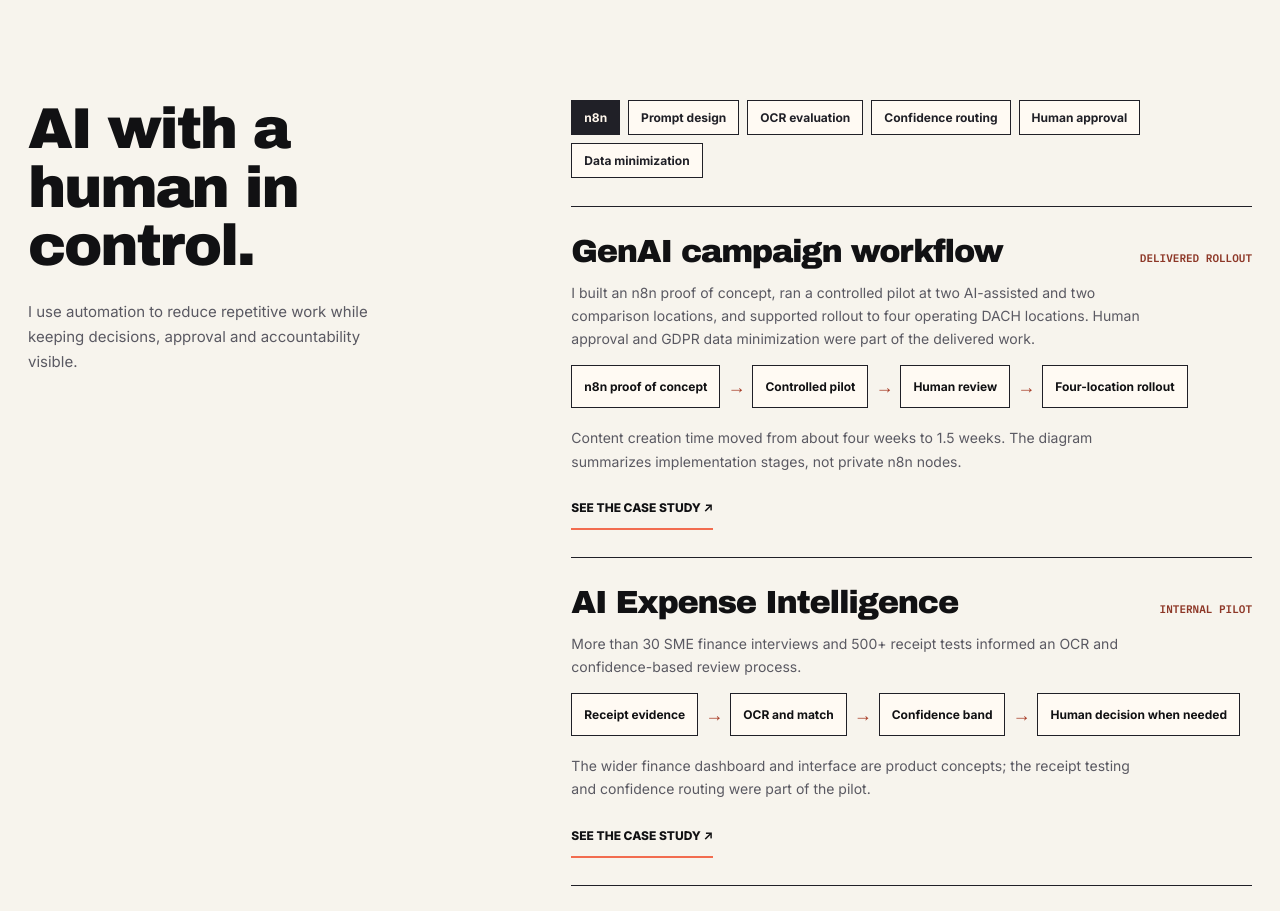
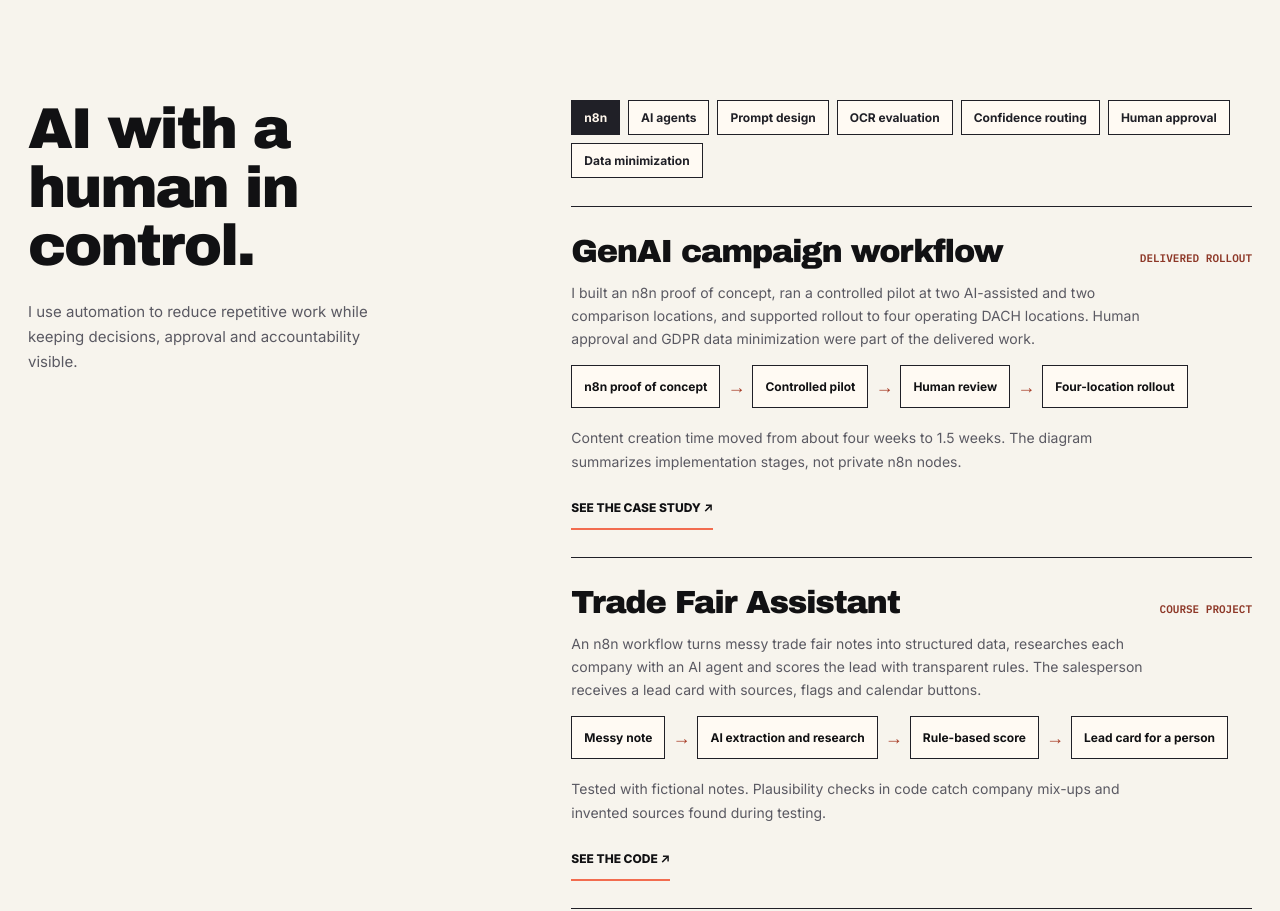
Before and after one commit to SittanBon/sittanbon.github.io, a plain HTML site: page skills.html in a window 1280 px wide. Shown: the part 770-1681 px from the top of the page. Drawn offline with Linux system fonts and the light colour scheme.

Commit message:
Add Trade Fair Assistant build and skills proof
Co-Authored-By: Claude Opus 5.5 <noreply@anthropic.com>
Claude-Session: https://claude.ai/code/session_0178pN3YFZrStRMDxNomwBrS

```diff
--- a/skills.html
+++ b/skills.html
@@ -104,8 +104,9 @@
   <section class="skills-section" id="ai-workflows" aria-labelledby="ai-skills-title"><div class="wrap skills-section-inner">
     <div class="skills-section-title"><h2 id="ai-skills-title">AI with a human in control.</h2><p>I use automation to reduce repetitive work while keeping decisions, approval and accountability visible.</p></div>
     <div class="skills-section-body">
-      <ul class="skills-tool-line" aria-label="AI workflow skills"><li class="featured">n8n</li><li>Prompt design</li><li>OCR evaluation</li><li>Confidence routing</li><li>Human approval</li><li>Data minimization</li></ul>
+      <ul class="skills-tool-line" aria-label="AI workflow skills"><li class="featured">n8n</li><li>AI agents</li><li>Prompt design</li><li>OCR evaluation</li><li>Confidence routing</li><li>Human approval</li><li>Data minimization</li></ul>
       <article class="skills-proof"><div class="skills-proof-top"><h3>GenAI campaign workflow</h3><span class="skills-proof-label">Delivered rollout</span></div><p>I built an n8n proof of concept, ran a controlled pilot at two AI-assisted and two comparison locations, and supported rollout to four operating DACH locations. Human approval and GDPR data minimization were part of the delivered work.</p><ol class="skills-flow" aria-label="Implementation path"><li><span>n8n proof of concept</span></li><li><span>Controlled pilot</span></li><li><span>Human review</span></li><li><span>Four-location rollout</span></li></ol><p class="skills-note">Content creation time moved from about four weeks to 1.5 weeks. The diagram summarizes implementation stages, not private n8n nodes.</p><a href="genai-workflow-case-study.html">See the case study ↗</a></article>
+      <article class="skills-proof"><div class="skills-proof-top"><h3>Trade Fair Assistant</h3><span class="skills-proof-label">Course project</span></div><p>An n8n workflow turns messy trade fair notes into structured data, researches each company with an AI agent and scores the lead with transparent rules. The salesperson receives a lead card with sources, flags and calendar buttons.</p><ol class="skills-flow" aria-label="Lead workflow"><li><span>Messy note</span></li><li><span>AI extraction and research</span></li><li><span>Rule-based score</span></li><li><span>Lead card for a person</span></li></ol><p class="skills-note">Tested with fictional notes. Plausibility checks in code catch company mix-ups and invented sources found during testing.</p><a href="https://github.com/SittanBon/trade-fair-assistant" target="_blank" rel="noopener">See the code ↗</a></article>
       <article class="skills-proof"><div class="skills-proof-top"><h3>AI Expense Intelligence</h3><span class="skills-proof-label">Internal pilot</span></div><p>More than 30 SME finance interviews and 500+ receipt tests informed an OCR and confidence-based review process.</p><ol class="skills-flow" aria-label="Expense review flow"><li><span>Receipt evidence</span></li><li><span>OCR and match</span></li><li><span>Confidence band</span></li><li><span>Human decision when needed</span></li></ol><p class="skills-note">The wider finance dashboard and interface are product concepts; the receipt testing and confidence routing were part of the pilot.</p><a href="finance-ai-case-study.html">See the case study ↗</a></article>
     </div>
   </div></section>
```
Also changed, not shown: ai-product-solutions.html (+1 -0 lines), src/ai-product-solutions.html (+1 -0 lines), src/skills.html (+2 -1 lines), trade-fair-lead-card.jpg (added).
